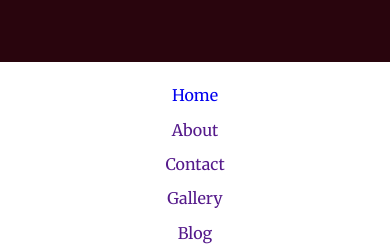
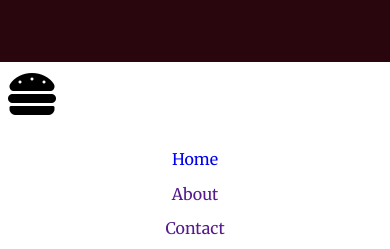
Before and after one commit to brionna92/practice-project, a website: page index.html in a window 390 px wide. Shown: the part 322-571 px from the top of the page. Drawn offline with nearby package versions, Linux system fonts and the light colour scheme.

Commit message:
reconstructed nav margin hamburger

```diff
--- a/index.html
+++ b/index.html
@@ -32,6 +32,7 @@
         Practice Project</h1>
     </header>
     <nav>
+      <span class="fas fa-hamburger"></span>
       <ul>
         <li><a href="./index.html">Home</a></li>
         <li><a href="">About</a></li>
--- a/style.css
+++ b/style.css
@@ -39,6 +39,13 @@ footer{
   border-top:var(--border-primary);
 }
 
+.fas{
+  font-size:48px;
+}
+nav .fas{
+  margin:var(--base-spacing);
+}
+
 /*Layout*/
 header{
   display:flex;
```
